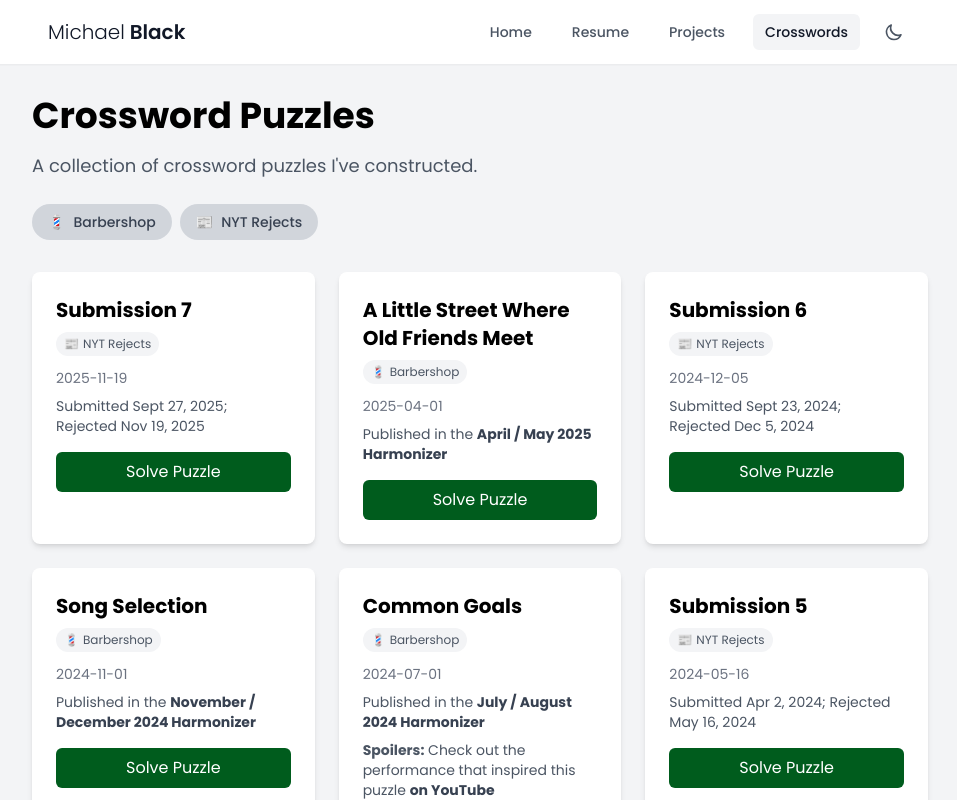
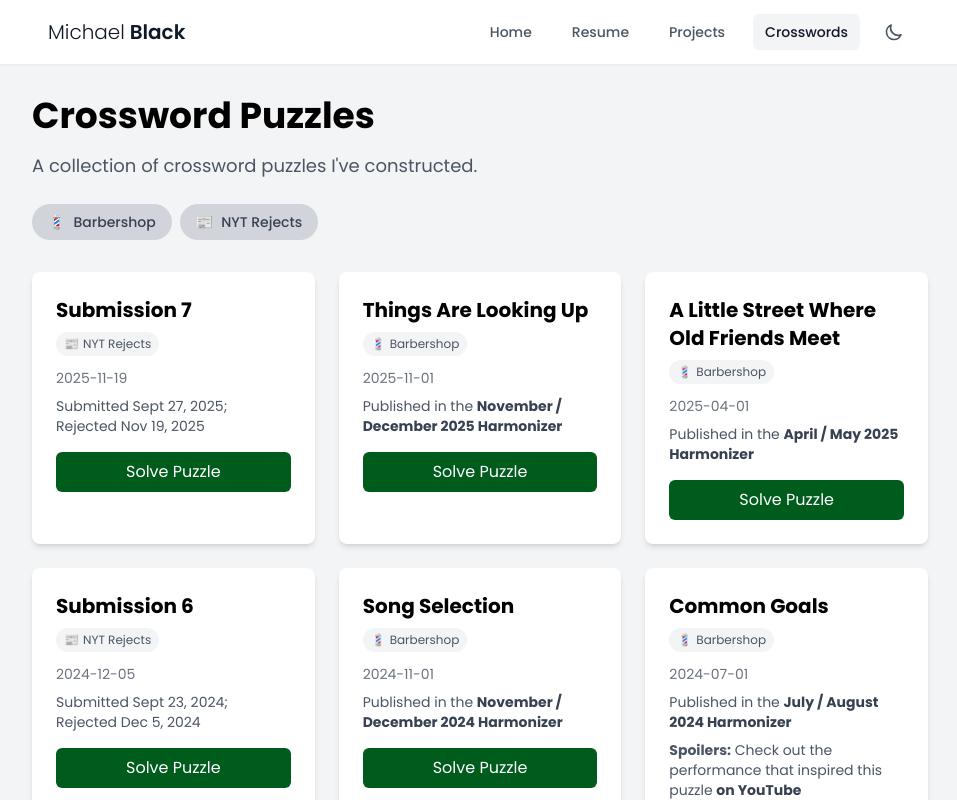
Before and after one commit to mblac056/personal-website, a React (Vite) app: page /crosswords in a window 1280 px wide. Shown: the top 800 px of the page, without its empty margins (160-1117 px from the left). Built offline with nearby package versions, Linux system fonts and the light colour scheme.

Commit message:
Added new crossword

```diff
--- a/src/data/crosswords.ts
+++ b/src/data/crosswords.ts
@@ -8,6 +8,14 @@ export interface Crossword {
 }
 
 export const crosswords: Crossword[] = [
+  {
+    id: 'things-are-looking-up',
+    title: 'Things Are Looking Up',
+    date: '2025-11-01',
+    description: `<p>Published in the <a href="https://files.barbershop.org/PDFs/Harmonizer/2025-issues/Harmonizer_vol85_no6_novdec2025.pdf#page=10" target="_blank" rel="noreferrer noopener">November / December 2025 Harmonizer</a></p>`,
+    tags: ['Barbershop'],
+    puzzleId: '278a1ee2'
+  },
   {
     id: 'submission-7',
     title: 'Submission 7',
```
